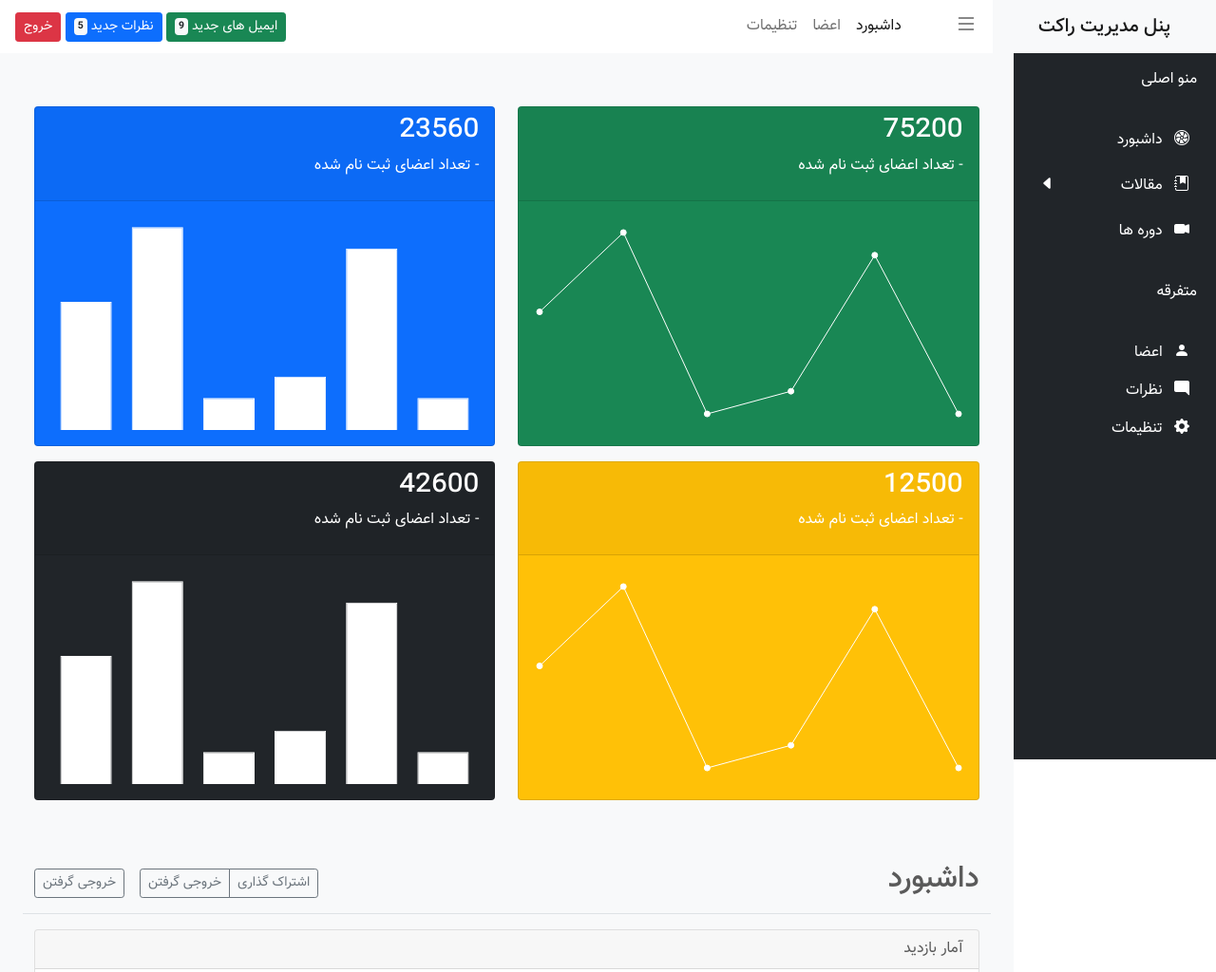
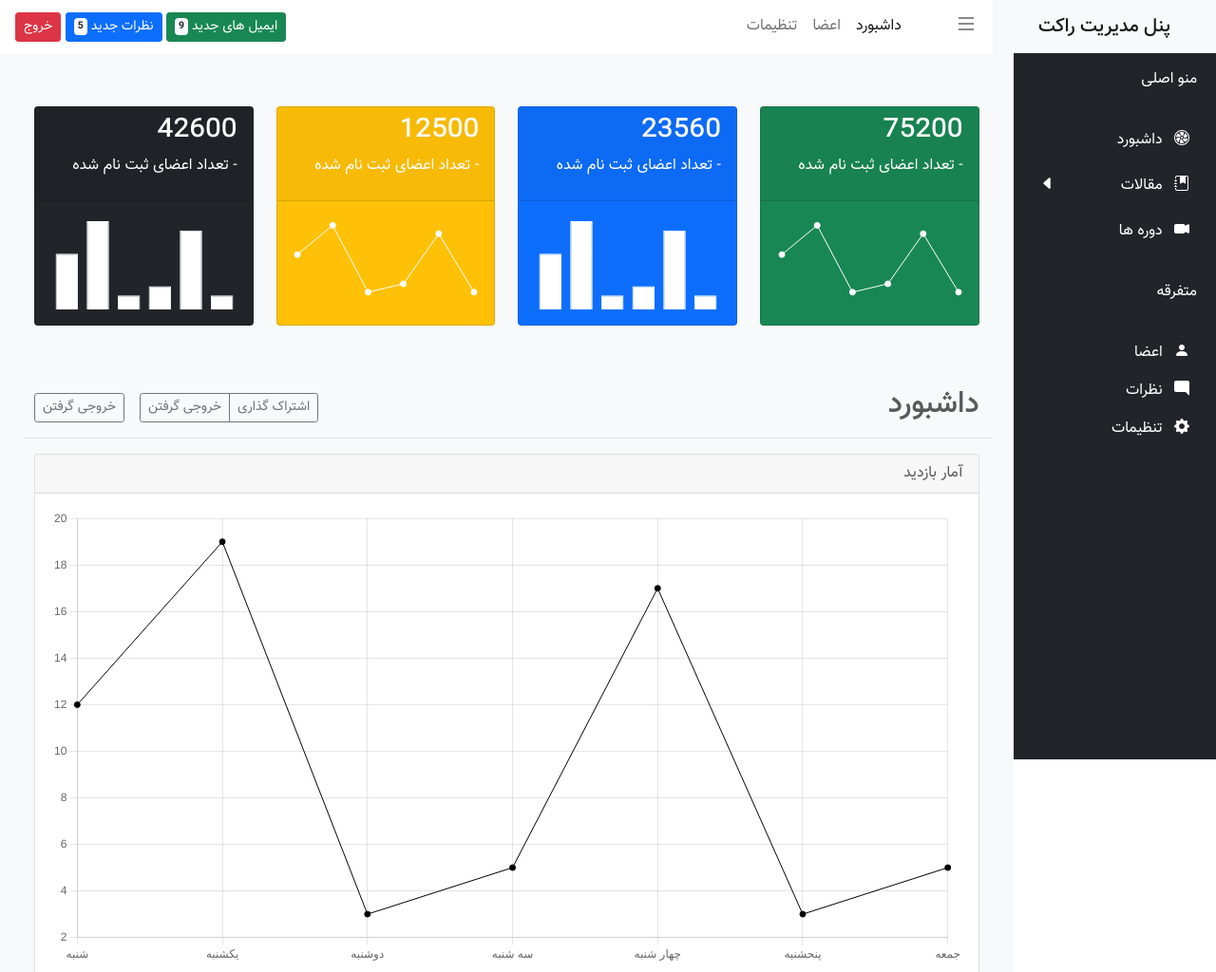
Before and after one commit to mkm1999/mkm1999.github.io, a plain HTML site: page index.html in a window 1280 px wide. Shown: the top 1024 px of the page at 95% size. Drawn offline with nearby package versions, Linux system fonts and the light colour scheme.

Commit message:
Update index.html

```diff
--- a/index.html
+++ b/index.html
@@ -100,7 +100,7 @@
         <div class="col-12 col-md-8 col-xl-10 ms-auto bg-light" id="main">
             <div class="container-fluid">
                 <div class="row my-5">
-                    <div class="col my-2">
+                    <div class="col-3 my-2">
                         <div class="card bg-success text-white ">
                             <div class="card-header">
                                 <h3>75200</h3>
@@ -111,7 +111,7 @@
                             </div>
                         </div>
                     </div>
-                    <div class="col my-2">
+                    <div class="col-3 my-2">
                         <div class="card bg-primary text-white ">
                             <div class="card-header">
                                 <h3>23560</h3>
@@ -122,7 +122,7 @@
                             </div>
                         </div>
                     </div>
-                    <div class="col my-2">
+                    <div class="col-3 my-2">
                         <div class="card bg-warning text-white ">
                             <div class="card-header">
                                 <h3>12500</h3>
@@ -133,7 +133,7 @@
                             </div>
                         </div>
                     </div>
-                    <div class="col my-2">
+                    <div class="col-3 my-2">
                         <div class="card bg-dark text-white ">
                             <div class="card-header">
                                 <h3>42600</h3>
```
